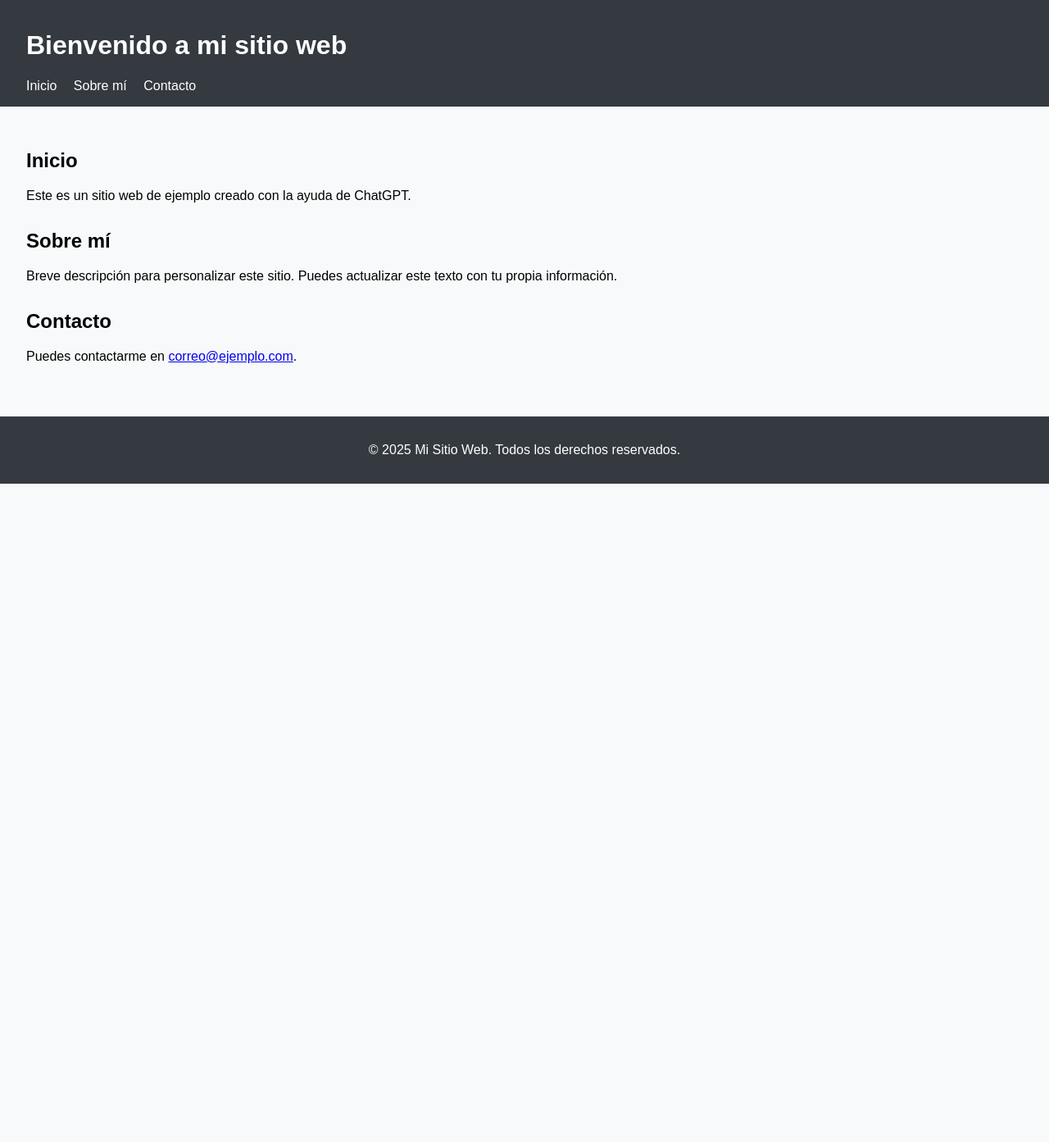
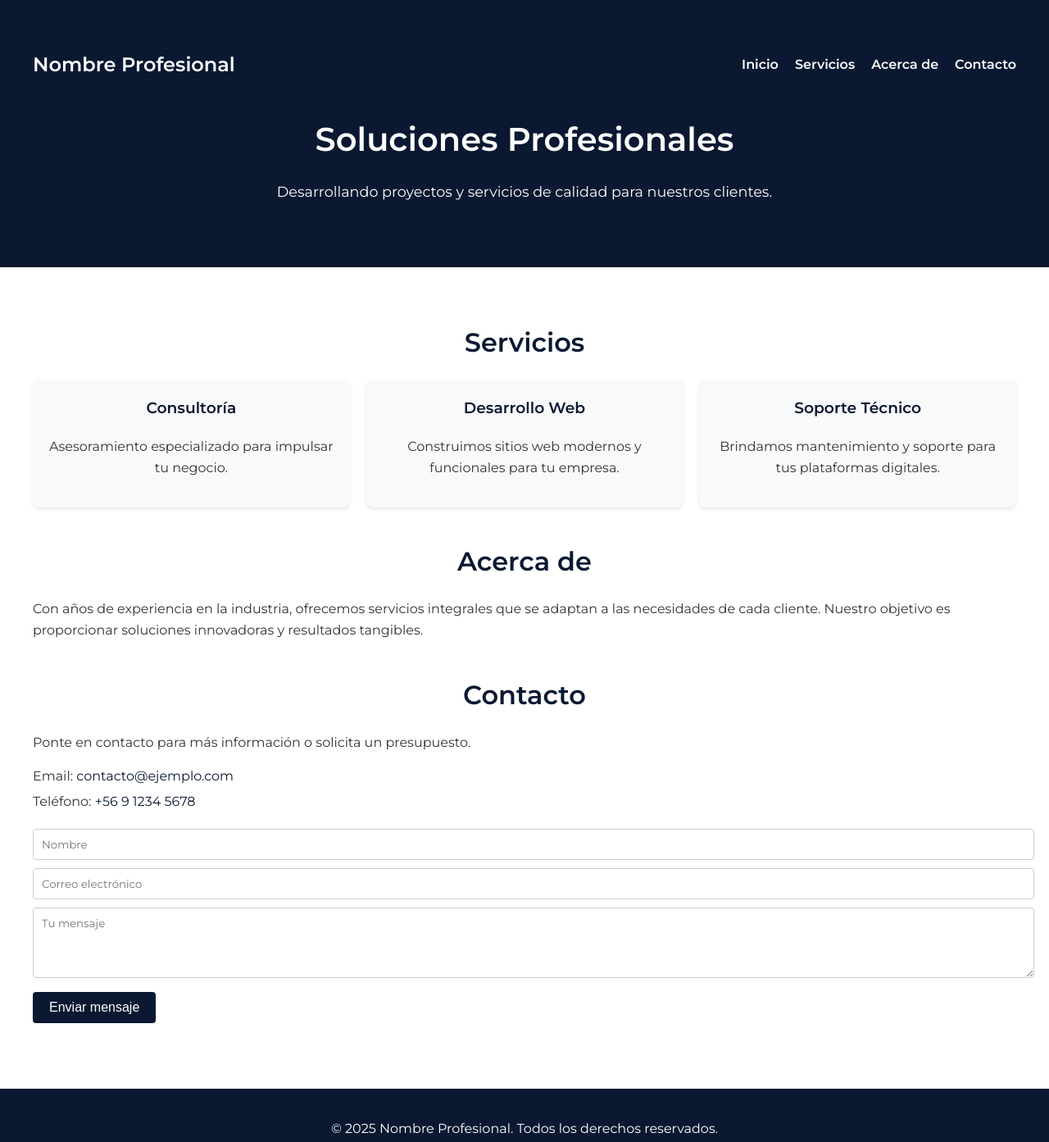
Before and after one commit to ChrisMultifuncional1/mi-sitio-web, a plain HTML site: page index.html in a window 1280 px wide. Shown: the whole page at 82% size. Before the commit the page ends 800 px from the top, so only its background shows below. Drawn offline with Linux system fonts and the light colour scheme.

Commit message:
Update website to professional design

```diff
--- a/index.html
+++ b/index.html
@@ -1,35 +1,72 @@
 <!DOCTYPE html>
-<html>
+<html lang="es">
 <head>
     <meta charset="UTF-8">
-    <title>Mi Sitio Web</title>
+    <title>Nombre Profesional - Servicios</title>
+    <meta name="viewport" content="width=device-width, initial-scale=1.0">
+    <!-- Google Fonts -->
+    <link href="https://fonts.googleapis.com/css2?family=Montserrat:wght@400;600&display=swap" rel="stylesheet">
     <link rel="stylesheet" href="style.css">
 </head>
 <body>
-    <header>
-        <h1>Bienvenido a mi sitio web</h1>
-        <nav>
-            <a href="#inicio">Inicio</a>
-            <a href="#sobre">Sobre mí</a>
-            <a href="#contacto">Contacto</a>
+    <!-- Hero section with navigation -->
+    <header class="hero" id="inicio">
+        <nav class="navbar">
+            <div class="logo">Nombre Profesional</div>
+            <ul class="nav-links">
+                <li><a href="#inicio">Inicio</a></li>
+                <li><a href="#servicios">Servicios</a></li>
+                <li><a href="#acerca">Acerca de</a></li>
+                <li><a href="#contacto">Contacto</a></li>
+            </ul>
         </nav>
+        <div class="hero-content">
+            <h1>Soluciones Profesionales</h1>
+            <p>Desarrollando proyectos y servicios de calidad para nuestros clientes.</p>
+        </div>
     </header>
     <main>
-        <section id="inicio">
-            <h2>Inicio</h2>
-            <p>Este es un sitio web de ejemplo creado con la ayuda de ChatGPT.</p>
+        <!-- Servicios section -->
+        <section id="servicios" class="services">
+            <h2>Servicios</h2>
+            <div class="service-cards">
+                <div class="card">
+                    <h3>Consultoría</h3>
+                    <p>Asesoramiento especializado para impulsar tu negocio.</p>
+                </div>
+                <div class="card">
+                    <h3>Desarrollo Web</h3>
+                    <p>Construimos sitios web modernos y funcionales para tu empresa.</p>
+                </div>
+                <div class="card">
+                    <h3>Soporte Técnico</h3>
+                    <p>Brindamos mantenimiento y soporte para tus plataformas digitales.</p>
+                </div>
+            </div>
         </section>
-        <section id="sobre">
-            <h2>Sobre mí</h2>
-            <p>Breve descripción para personalizar este sitio. Puedes actualizar este texto con tu propia información.</p>
+        <!-- Acerca de section -->
+        <section id="acerca" class="about">
+            <h2>Acerca de</h2>
+            <p>Con años de experiencia en la industria, ofrecemos servicios integrales que se adaptan a las necesidades de cada cliente. Nuestro objetivo es proporcionar soluciones innovadoras y resultados tangibles.</p>
         </section>
-        <section id="contacto">
+        <!-- Contacto section -->
+        <section id="contacto" class="contact">
             <h2>Contacto</h2>
-            <p>Puedes contactarme en <a href="mailto:correo@ejemplo.com">correo@ejemplo.com</a>.</p>
+            <p>Ponte en contacto para más información o solicita un presupuesto.</p>
+            <ul class="contact-details">
+                <li>Email: <a href="mailto:contacto@ejemplo.com">contacto@ejemplo.com</a></li>
+                <li>Teléfono: <a href="tel:+56912345678">+56 9 1234 5678</a></li>
+            </ul>
+            <form class="contact-form" onsubmit="return false;">
+                <input type="text" placeholder="Nombre" required>
+                <input type="email" placeholder="Correo electrónico" required>
+                <textarea rows="4" placeholder="Tu mensaje" required></textarea>
+                <button type="submit">Enviar mensaje</button>
+            </form>
         </section>
     </main>
     <footer>
-        <p>&copy; 2025 Mi Sitio Web. Todos los derechos reservados.</p>
+        <p>&copy; 2025 Nombre Profesional. Todos los derechos reservados.</p>
     </footer>
 </body>
 </html>
--- a/style.css
+++ b/style.css
@@ -1,37 +1,147 @@
+/* Reset and typography */
 body {
-    font-family: Arial, sans-serif;
     margin: 0;
-    padding: 0;
-    background-color: #f8f9fa;
+    font-family: 'Montserrat', Arial, sans-serif;
+    color: #333;
+    line-height: 1.6;
 }
 
-header {
-    background-color: #343a40;
-    color: white;
-    padding: 1em 2em;
+/* Hero and navigation */
+.hero {
+    background: #0A1931;
+    color: #fff;
+    padding: 60px 20px;
+    text-align: center;
 }
 
-nav a {
-    color: white;
-    margin-right: 1em;
+.navbar {
+    display: flex;
+    justify-content: space-between;
+    align-items: center;
+    max-width: 1200px;
+    margin: 0 auto 40px;
+}
+
+.navbar .logo {
+    font-size: 1.5em;
+    font-weight: 600;
+}
+
+.nav-links {
+    list-style: none;
+    padding: 0;
+    margin: 0;
+    display: flex;
+}
+
+.nav-links li {
+    margin-left: 20px;
+}
+
+.nav-links a {
+    color: #fff;
+    text-decoration: none;
+    font-weight: 600;
+    transition: color 0.2s ease;
+}
+
+.nav-links a:hover {
+    color: #A5C9CA;
+}
+
+.hero-content h1 {
+    font-size: 2.5em;
+    margin-bottom: 10px;
+}
+
+.hero-content p {
+    font-size: 1.1em;
+}
+
+/* Layout */
+main {
+    padding: 40px 20px;
+    max-width: 1200px;
+    margin: 0 auto;
+}
+
+h2 {
+    font-size: 2em;
+    margin-bottom: 20px;
+    text-align: center;
+    color: #0A1931;
+}
+
+/* Services section */
+.services .service-cards {
+    display: grid;
+    grid-template-columns: repeat(auto-fit, minmax(250px, 1fr));
+    gap: 20px;
+}
+
+.card {
+    background: #f8f9fa;
+    padding: 20px;
+    border-radius: 8px;
+    box-shadow: 0 2px 4px rgba(0, 0, 0, 0.1);
+    text-align: center;
+}
+
+.card h3 {
+    margin-top: 0;
+    color: #0A1931;
+}
+
+/* About and contact sections */
+.about, .contact {
+    margin-top: 40px;
+}
+
+.contact-details {
+    list-style: none;
+    padding: 0;
+    margin: 0 0 20px;
+}
+
+.contact-details li {
+    margin-bottom: 5px;
+}
+
+.contact-details a {
+    color: #0A1931;
     text-decoration: none;
 }
 
-nav a:hover {
-    text-decoration: underline;
+/* Contact form */
+.contact-form input,
+.contact-form textarea {
+    width: 100%;
+    padding: 10px;
+    margin-bottom: 10px;
+    border: 1px solid #ccc;
+    border-radius: 4px;
+    font-family: 'Montserrat', sans-serif;
 }
 
-main {
-    padding: 2em;
+.contact-form button {
+    background: #0A1931;
+    color: #fff;
+    border: none;
+    padding: 10px 20px;
+    border-radius: 4px;
+    font-size: 1em;
+    cursor: pointer;
+    transition: background 0.2s ease;
 }
 
-section {
-    margin-bottom: 2em;
+.contact-form button:hover {
+    background: #12295e;
 }
 
 footer {
-    background-color: #343a40;
-    color: white;
+    background: #0A1931;
+    color: #fff;
     text-align: center;
-    padding: 1em;
+    padding: 20px;
+    margin-top: 40px;
 }
```
